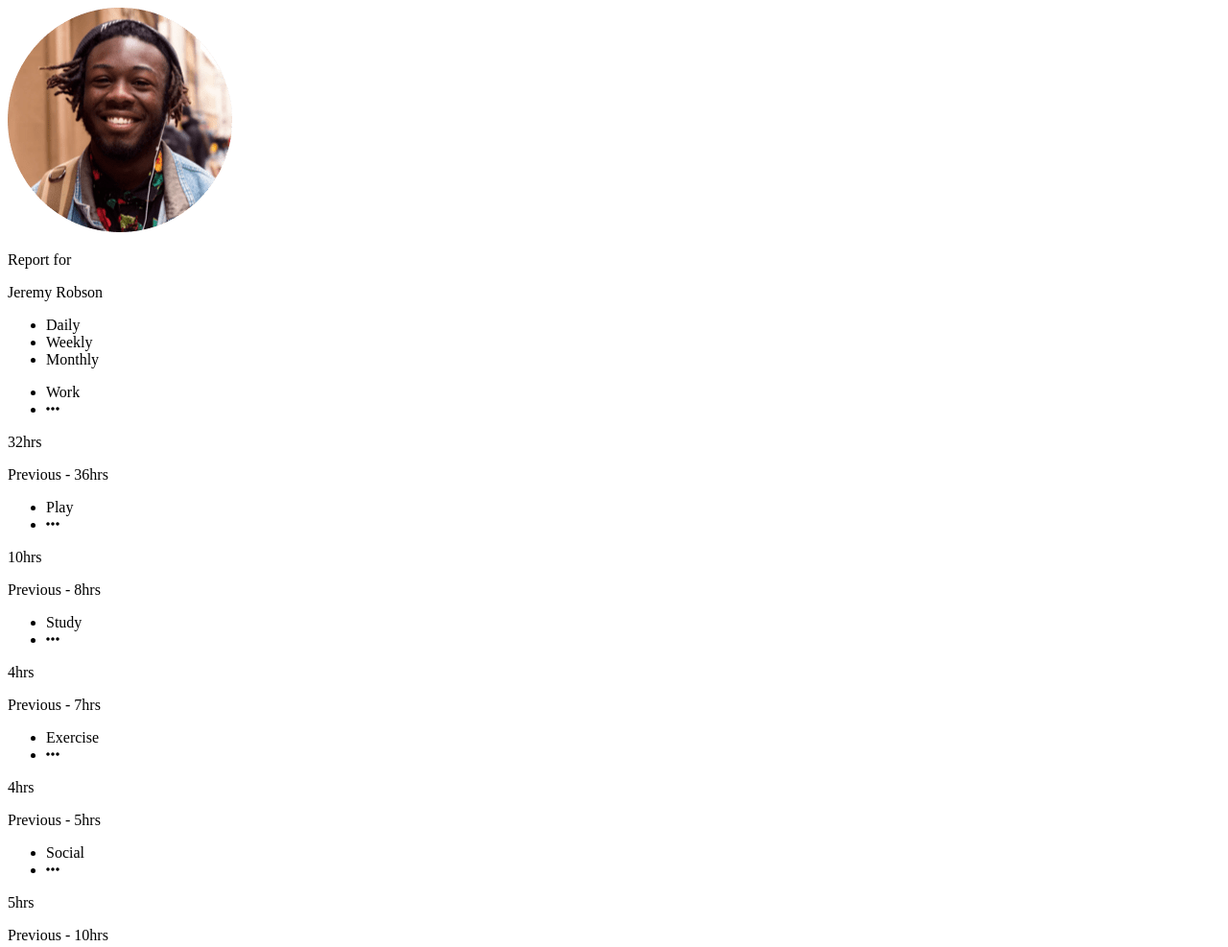
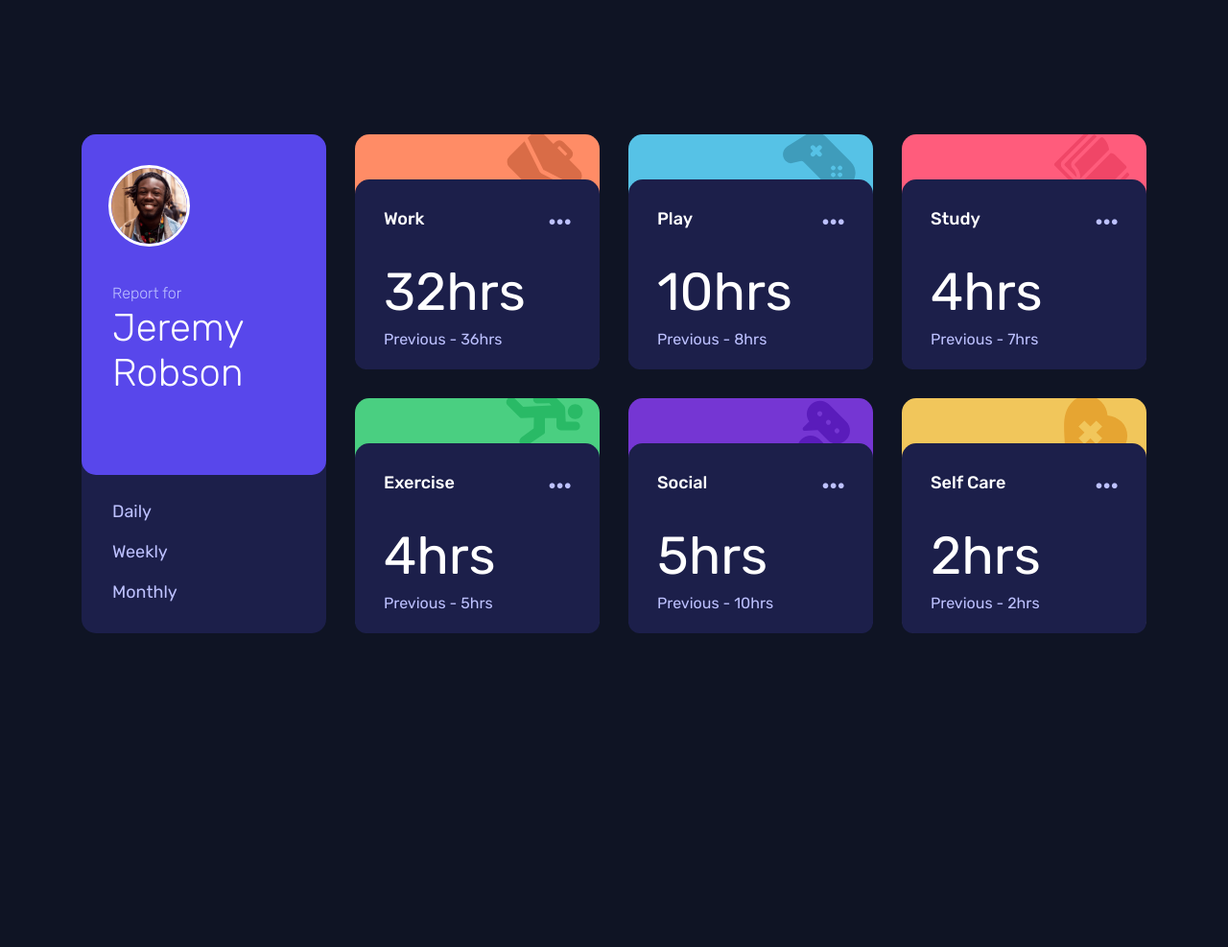
Before and after one commit to DarkPsycho0/time-tracking-dashboard, a plain HTML site: page index.html in a window 1280 px wide. Shown: the top 987 px of the page at 96% size. After the commit the page ends 800 px from the top, so only its background shows below. Drawn offline with Linux system fonts and the light colour scheme.

Commit message:
style pronto

```diff
--- a/index.html
+++ b/index.html
@@ -17,7 +17,7 @@
     <main class="container">
         <section class="cards">
             <div class="profile">
-                <div>
+                <div class="profile-data">
                     <img src="./src/images/image-jeremy.png" alt="Profile picture">
                     <p class="report">Report for</p>
                     <p class="profile-name">Jeremy Robson</p>
@@ -28,7 +28,7 @@
                     <li>Monthly</li>
                 </ul>
             </div>
-            <div class="background-work">
+            <div class="background work">
                 <div class="card">
                     <ul>
                         <li>Work</li>
@@ -38,7 +38,7 @@
                     <p class="previous">Previous - 36hrs</p>
                 </div>
             </div>
-            <div class="background-play">
+            <div class="background play">
                 <div class="card">
                     <ul>
                         <li>Play</li>
@@ -48,7 +48,7 @@
                     <p class="previous">Previous - 8hrs</p>
                 </div>
             </div>
-            <div class="background-study">
+            <div class="background study">
                 <div class="card">
                     <ul>
                         <li>Study</li>
@@ -58,7 +58,7 @@
                     <p class="previous">Previous - 7hrs</p>
                 </div>
             </div>
-            <div class="background-exercise">
+            <div class="background exercise">
                 <div class="card">
                     <ul>
                         <li>Exercise</li>
@@ -68,7 +68,7 @@
                     <p class="previous">Previous - 5hrs</p>
                 </div>
             </div>
-            <div class="background-social">
+            <div class="background social">
                 <div class="card">
                     <ul>
                         <li>Social</li>
@@ -78,7 +78,7 @@
                     <p class="previous">Previous - 10hrs</p>
                 </div>
             </div>
-            <div class="background-self-Care">
+            <div class="background self-care">
                 <div class="card">
                     <ul>
                         <li>Self Care</li>
--- a/src/css/reset.css
+++ b/src/css/reset.css
@@ -0,0 +1,9 @@
+* {
+    margin: 0;
+    padding: 0;
+    box-sizing: border-box;
+}
+
+li {
+    list-style: none;
+}
--- a/src/css/style.css
+++ b/src/css/style.css
@@ -0,0 +1,185 @@
+@import url('https://fonts.googleapis.com/css2?family=Rubik:wght@300;400;500&display=swap');
+
+body {
+    font-family: 'Rubik', sans-serif;
+    font-size: 18px;
+    background-color: hsl(226, 43%, 10%);
+}
+
+.container {
+    display: flex;
+    justify-content: center;
+    align-items: center;
+    height: 100vh;
+    max-width: 1440px;
+    margin: 0 auto;
+}
+
+.cards {
+    display: grid;
+    grid-template-columns: repeat(4, auto);
+    grid-template-rows: repeat(2, auto);
+    gap: 30px;
+}
+
+.profile {
+    grid-column: 1 / 1;
+    grid-row: 1 / span 2;
+    background-color: hsl(235, 46%, 20%);
+    border-radius: 15px;
+    width: 255px;
+}
+
+.profile .profile-data {
+    background-color: hsl(246, 80%, 60%);
+    padding: 32px 28px;
+    border-radius: 15px;
+    height: 355px;
+}
+
+.profile-data img {
+    width: 85px;
+    border: 3px solid #FFFFFF;
+    border-radius: 50%;
+    margin-bottom: 34px;
+}
+
+.report,
+.profile-name {
+    margin-left: 4px;
+}
+
+.report {
+    font-size: 16px;
+    font-weight: 300;
+    color: hsl(236, 100%, 87%);
+    margin-bottom: 3px;
+}
+
+.profile-name {
+    font-size: 40px;
+    font-weight: 300;
+    color: hsl(0, 0%, 100%);
+}
+
+.profile ul {
+    padding: 27px 32px;
+    height: 165px;
+    display: flex;
+    flex-direction: column;
+}
+
+.profile ul li {
+    margin-bottom: 20px;
+    color: hsl(236, 100%, 87%);
+    align-self: flex-start;
+    transition: 0.3s ease-in-out;
+    cursor: pointer;
+}
+
+.profile ul li:hover {
+    color: #FFFFFF;
+}
+
+.background,
+.card {
+    border-radius: 15px;
+}
+
+.card{
+    border-bottom-left-radius: 12px;
+    border-bottom-right-radius: 12px;
+}
+
+.background {
+    width: 255px;
+    height: 245px;
+    display: flex;
+    flex-direction: column-reverse;
+}
+
+.work,
+.play,
+.study,
+.exercise,
+.social,
+.self-care {
+    background-repeat: no-repeat;
+    background-position: 90% -2%;
+}
+
+.work {
+    background-color: hsl(15, 100%, 70%);
+    background-image: url(../images/icon-work.svg);
+}
+
+.play {
+    background-color: hsl(195, 74%, 62%);
+    background-image: url(../images/icon-play.svg);
+}
+
+.study {
+    background-color: hsl(348, 100%, 68%);
+    background-image: url(../images/icon-study.svg);
+}
+
+.exercise {
+    background-color: hsl(145, 58%, 55%);
+    background-image: url(../images/icon-exercise.svg);
+}
+
+.social {
+    background-color: hsl(264, 64%, 52%);
+    background-image: url(../images/icon-social.svg);
+}
+
+.self-care {
+    background-color: hsl(43, 84%, 65%);
+    background-image: url(../images/icon-self-care.svg);
+}
+
+.card {
+    height: 81%;
+    background-color: hsl(235, 46%, 20%);
+    padding: 30px;
+    transition: 0.3s ease-in-out;
+    cursor: pointer;
+}
+
+.card:hover {
+    background-color: hsl(234, 40%, 32%);
+}
+
+.card ul {
+    display: flex;
+    justify-content: space-between;
+    margin-bottom: 24px;
+}
+
+.card ul li:first-child {
+    color: #FFFFFF;
+    font-weight: 500;
+}
+
+.card ul li:last-child {
+    color: hsl(236, 100%, 87%);
+    font-size: 26px;
+    cursor: pointer;
+    transition: 0.3s ease-in-out;
+}
+
+.card ul li:last-child:hover {
+    color: #FFFFFF;
+}
+
+
+.card .time {
+    font-size: 55px;
+    margin-bottom: 7px;
+    color: #FFFFFF;
+}
+
+.card .previous {
+    color: hsl(236, 100%, 87%);
+    font-size: 16px;
+}
```
